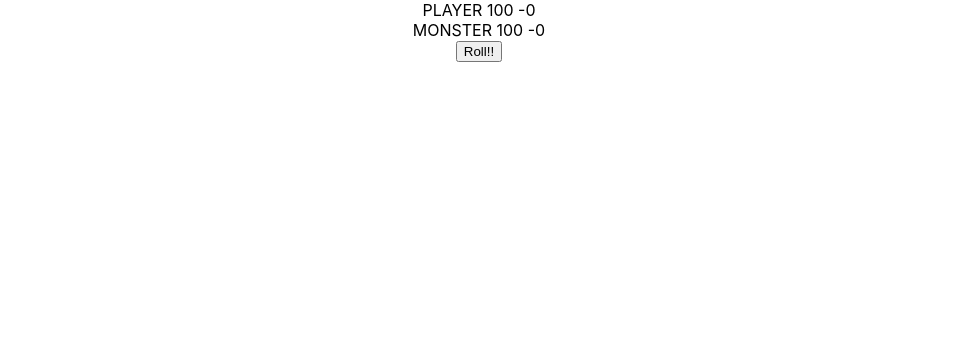
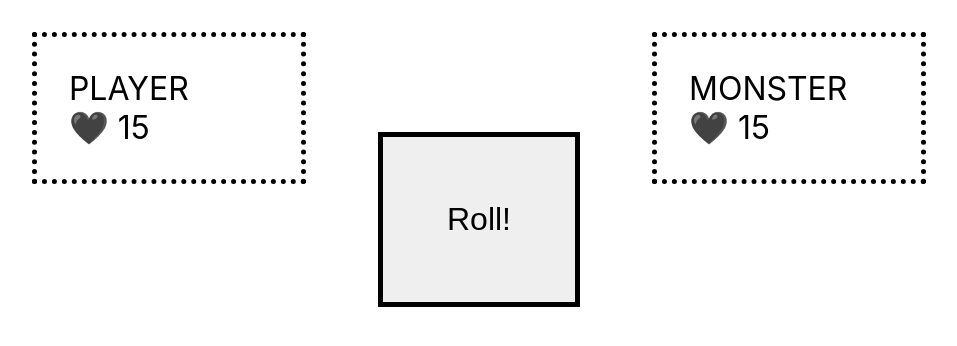
Before and after one commit to luke10x/battle, a React (Create React App) app: page / in a window 1280 px wide. Shown: the top 346 px of the page, without its empty margins (161-1118 px from the left). Built offline with nearby package versions, Linux system fonts and the light colour scheme.

Commit message:
💄UI changes

```diff
--- a/package.json
+++ b/package.json
@@ -13,14 +13,15 @@
     "react": "^16.13.1",
     "react-dom": "^16.13.1",
     "react-scripts": "3.4.1",
+    "styled-components": "^5.1.1",
     "typescript": "~3.7.2"
   },
   "devDependencies": {
+    "@types/styled-components": "^5.1.1",
     "@typescript-eslint/eslint-plugin": "^3.4.0",
     "@typescript-eslint/parser": "^3.4.0",
     "eslint-config-prettier": "^6.11.0",
     "eslint-plugin-prettier": "^3.1.4",
-    "jest-each": "^26.1.0",
     "prettier": "^2.0.5"
   },
   "scripts": {
--- a/src/battle/BattleComponent.tsx
+++ b/src/battle/BattleComponent.tsx
@@ -3,6 +3,8 @@ import React, { useReducer, useEffect, useState } from 'react';
 import { battleReducer, BattleAction, DiceRoll } from './BattleReducer';
 
 import { DiceComponent } from './DiceComponent';
+import { DamageComponent } from './DamageComponent';
+import styled from 'styled-components';
 
 const getRandom = (): DiceRoll => {
   return (Math.floor(Math.random() * 6) + 1) as DiceRoll;
@@ -13,10 +15,12 @@ export const BattleComponent: React.FC = () => {
   // @ts-ignore
   const [state, dispatch] = useReducer(battleReducer, undefined);
   const [rolling, setRolling] = useState(false);
+  const [round, setRound] = useState(0);
 
   const handleRoll = () => {
     console.log('roll', state);
     setRolling(true);
+    setRound(round + 1);
 
     setTimeout(() => {
       const action: BattleAction = {
@@ -31,32 +35,97 @@ export const BattleComponent: React.FC = () => {
     }, 1000);
   };
 
+  const handleReset = () => {
+    dispatch({ actionType: 'Reset' });
+  };
   useEffect(() => {
     if (!state) {
       dispatch({ actionType: 'Reset' });
     }
   });
+
+  const Wrapper = styled.div`
+    margin: 1em;
+    font-size: 2em;
+    .container {
+      display: flex;
+
+      .item {
+        flex-grow: 1;
+        height: 100px;
+        .nameCard {
+          border: 5px dotted black;
+          width: 200px;
+          margin: 0px auto;
+          text-align: left;
+          padding: 1em;
+        }
+      }
+
+      .item + .item {
+        margin-left: 2%;
+      }
+    }
+    button {
+      border: 5px solid black;
+      padding 2em;
+      font-size: 1em;
+    }
+    .dice {
+      font-size: 3em;
+    }
+    .banner {
+      font-size: 2em;
+    }
+    .won {
+      color: green;
+    }
+    .lost {
+      color: red;
+    }
+
+  `;
+
+  const rollButton = state?.battleInProgress && !rolling;
+  const resetButton = !state?.battleInProgress;
+  const won = state?.monster.health == 0;
+  const lost = state?.player.health == 0;
   return (
-    <div>
+    <Wrapper>
       {state && (
-        <div>
-          <div>
-            PLAYER {state.player.health} -{state.player.lastHit}
-            <div>
+        <div className="container">
+          <div className="item">
+            <div className="nameCard">
+              <div>PLAYER</div>
+              <div>
+                🖤 {state.player.health}&nbsp;
+                <DamageComponent value={state.player.lastHit} rolling={rolling} />
+              </div>
+            </div>
+            <div className="dice">
               <DiceComponent rolling={rolling} value={state.player.dice1} />
               <DiceComponent rolling={rolling} value={state.player.dice2} />
             </div>
           </div>
-          <div>
-            MONSTER {state.monster.health} -{state.monster.lastHit}
-            <div>
+          <div className="item">
+            <div className="nameCard">
+              <div>MONSTER</div>
+              <div>
+                🖤 {state.monster.health}&nbsp;
+                <DamageComponent value={state.monster.lastHit} rolling={rolling} />
+              </div>
+            </div>
+            <div className="dice">
               <DiceComponent rolling={rolling} value={state.monster.dice1} />
               <DiceComponent rolling={rolling} value={state.monster.dice2} />
             </div>
           </div>
         </div>
       )}
-      {rolling || <button onClick={handleRoll}>Roll!!</button>}
-    </div>
+      {won && <div className="banner won">PLAYER WON</div>}
+      {lost && <div className="banner lost">PLAYER LOST</div>}
+      {rollButton && <button onClick={handleRoll}>Roll!</button>}
+      {resetButton && <button onClick={handleReset}>Reset</button>}
+    </Wrapper>
   );
 };
--- a/src/battle/BattleReducer.ts
+++ b/src/battle/BattleReducer.ts
@@ -26,8 +26,8 @@ export type BattleAction =
 const ensureBattleState = (optionalOldState: Battle | undefined) => {
   return optionalOldState === undefined
     ? {
-        player: { health: 100, lastHit: 0 },
-        monster: { health: 100, lastHit: 0 },
+        player: { health: 15, lastHit: 0 },
+        monster: { health: 15, lastHit: 0 },
         battleInProgress: true,
       }
     : optionalOldState;
--- /dev/null
+++ b/src/battle/DamageComponent.tsx
@@ -0,0 +1,30 @@
+import React from 'react';
+
+import styled, { keyframes } from 'styled-components';
+
+interface DamageComponentProps {
+  value: number;
+  rolling: boolean;
+}
+
+const rotate = keyframes`
+  from {
+    opacity: 1;
+  }
+  to {
+    opacity: 0;
+  }
+`;
+const StyledSpan = styled.span`
+  color: red;
+  opacity: 0;
+  animation: ${rotate} 0.8s linear;
+`;
+
+export const DamageComponent: React.FC<DamageComponentProps> = (props: DamageComponentProps) => {
+  if (props.value === 0 || props.rolling) {
+    return <></>;
+  }
+
+  return <StyledSpan>-{props.value}</StyledSpan>;
+};
```
Also changed, not shown: 1 other file (tests, documents, lock files or other folders).
